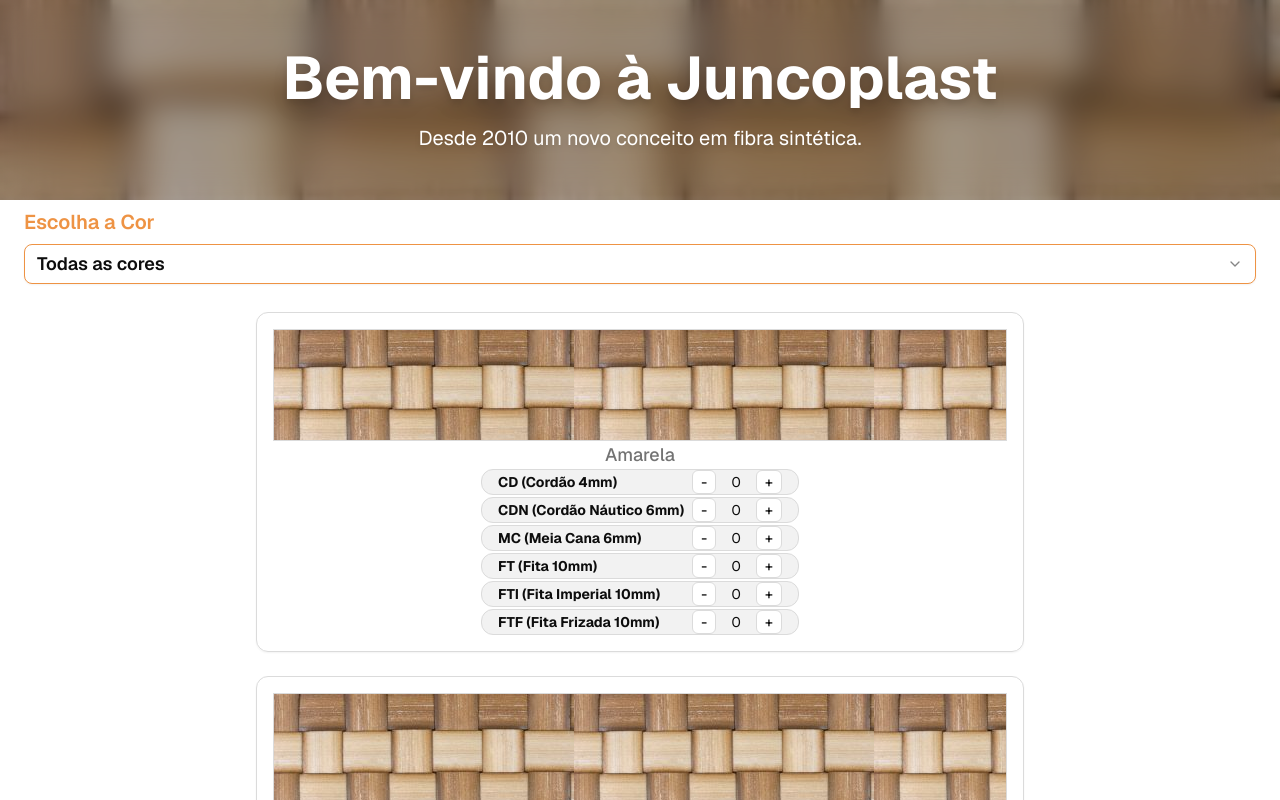
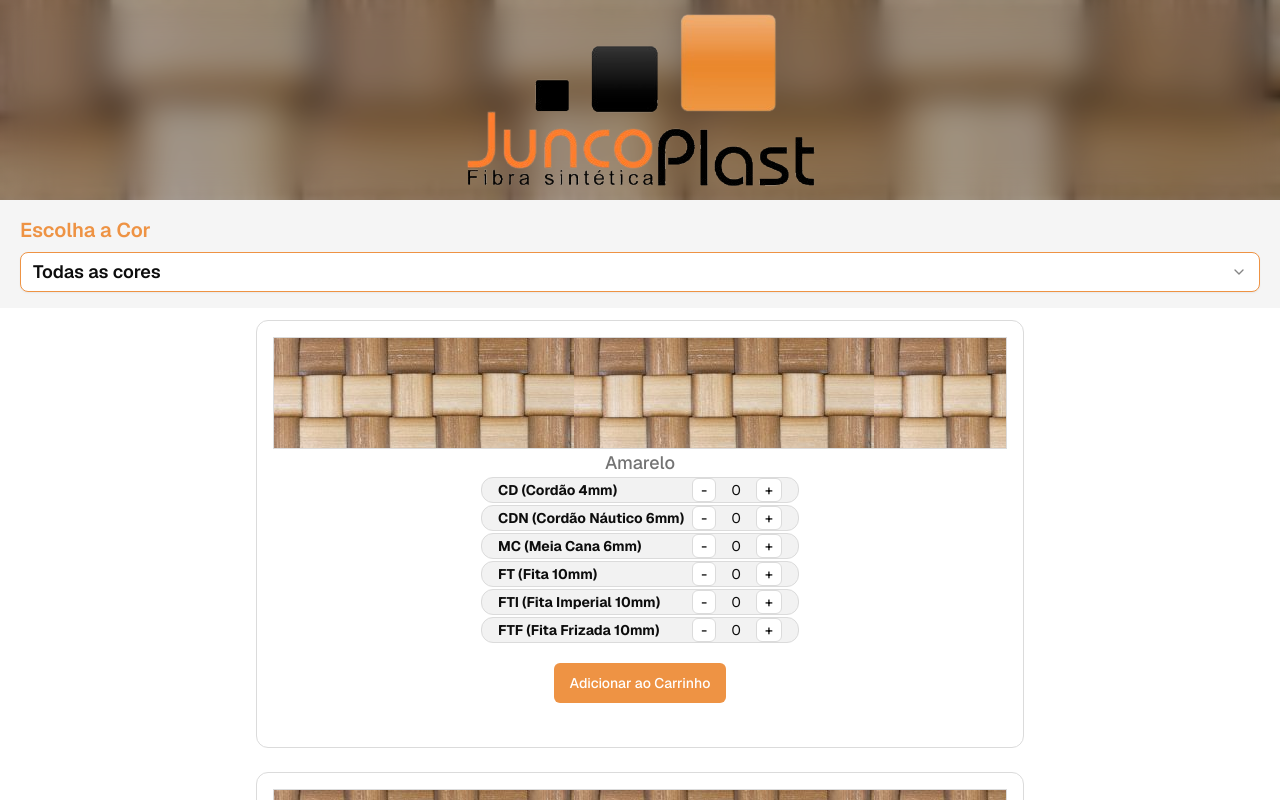
Before and after one commit to juncoplast/ecomerce, a Next.js app: page /produtos in a window 1280 px wide. Shown: the top 800 px of the page. Built offline with nearby package versions, Linux system fonts and the light colour scheme.

Commit message:
fix: collors and layout

```diff
--- a/app/produtos/page.tsx
+++ b/app/produtos/page.tsx
@@ -6,44 +6,57 @@
 import { Button } from "@/components/ui/button";
 import { Avatar, AvatarFallback, AvatarImage } from "@/components/ui/avatar";
 import GradientText from "@/components/GradientText/GradientText";
+import { CartProvider } from "@/context/CartContext";
+import FloatingCart from "@/components/FloatingCart";
 
 const colors = [
   "Todas as cores",
-  "Amarela",
+  "Amarelo",
   "Areia",
+  "Areia Mesclado",
   "Argila",
-  "Avelã env ",
+  "Avelã Envelhecido",
   "Azul BB",
   "Azul Marinho",
   "Azul Royal",
+  "Bege",
+  "Bege Mesclado",
   "Branco",
-  "Chocolate ",
+  "Branco Mesclado",
+  "Camurça",
+  "Capuccino",
+  "Capuccino Tropical",
+  "Caramelo",
+  "Carvalho",
+  "Cedro",
+  "Cerejeira Tropical",
+  "Chocolate",
+  "Chocolate Mesclado",
   "Cinza",
-  "Capuccino tropical ",
-  "Caramelo ",
-  "Cerejeira tropical",
-  "Carvalho ",
-  "Capuccino ",
-  "Camurça ",
-  "Gráfite ",
-  "Laranja ",
-  "Marfim ",
+  "Cinza Tropical",
+  "Grafite",
+  "Laranja",
   "Madeira",
+  "Marfim",
+  "Palha",
+  "Palha Tropical",
+  "Pinus",
   "Preto",
-  "Palha",
-  "Palha tropical ",
-  "Rosa bb",
-  "Rosa pink ",
-  "Roxo ",
-  "Tabaco tropical ",
+  "Preto Mesclado",
+  "Rosa BB",
+  "Rosa Pink",
+  "Roxo",
   "Tabaco",
-  "Terracota ",
-  "Verde bb",
-  "Verde musgo ",
-  "Verde bambu ",
-  "Verde limão ",
-  "Verde Tiffany",
+  "Tabaco Tropical",
+  "Terracota",
+  "Tiffany",
+  "Verde Bambu",
+  "Verde BB",
+  "Verde Limão",
+  "Verde Musgo",
+  "Vermelho"
 ];
+
 
 const types = [
   "CD (Cordão 4mm)",
@@ -87,12 +100,15 @@
     setCart((prev) => [...prev, ...items]);
     setQuantities({});
     setSelectedColor("Todas as cores");
+    // window.scrollTo({ top: document.body.scrollHeight, behavior: 'smooth' }); // rola suavemente até o final da página
   };
 
   const handleClearCart = () => {
     setCart([]);
     setSelectedColor("Todas as cores");
+    window.scrollTo({ top: 0, behavior: 'smooth' }); // sobe suavemente até o topo
   };
+
   const handleCheckout = () => {
     const today = new Date().toLocaleDateString("pt-BR"); // pega a data no formato dd/mm/yyyy
 
@@ -114,8 +130,10 @@
   };
 
   return (
+    <CartProvider>
       <main className="mt-[25vh] flex-1 flex flex-col w-full gap-7">
-      <div className="px-5 mt-2">
+        {/* este trecho é fixo */}
+        <div className="fixed top-[25vh] left-0 w-full z-50 bg-secondary px-5 py-4">
           <ColorSelector
             colors={colors}
             selectedColor={selectedColor}
@@ -123,15 +141,16 @@
           />
         </div>
 
+
         {selectedColor && (
-        <div className="flex flex-col gap-6 items-center">
+          <div className="flex flex-col gap-6 mt-[15vh] items-center">
             {selectedColor === "Todas as cores" ? (
               colors
                 .filter((color) => color !== "Todas as cores")
                 .map((color) => (
                   <div
                     key={color}
-                  className="flex flex-col items-center border max-w-screen-md p-4 rounded-xl shadow-sm w-full"
+                    className="flex flex-col items-center border max-w-screen-md p-4 rounded-xl w-full"
                   >
                     <TypeSelector
                       color={color}
@@ -142,25 +161,26 @@
                         handleQuantityChange(`${color}__${type}`, delta)
                       }
                     />
+                    <Button className="self-center mt-5 mb-7" onClick={handleAddToCart}>
+                      Adicionar ao Carrinho
+                    </Button>
                   </div>
                 ))
             ) : (
-            <div className="flex flex-col items-center border max-w-screen-md p-4 rounded-xl shadow-sm w-full">
+              <div className="flex flex-col items-center border max-w-screen-md p-4 rounded-xl w-full">
                 <TypeSelector
                   color={selectedColor}
                   types={types}
                   quantities={quantities}
                   onChange={handleQuantityChange}
                 />
-            </div>
-          )}
-
-          <Button className="self-end" onClick={handleAddToCart}>
+                <Button className="self-center mt-5 mb-7" onClick={handleAddToCart}>
                   Adicionar ao Carrinho
                 </Button>
               </div>
             )}
-
+          </div>
+        )}
         {cart.length > 0 && (
           <section className="flex flex-col gap-4 border-t pt-6">
             <h3 className="text-xl font-semibold text-primary">Carrinho</h3>
@@ -175,16 +195,17 @@
                 <span className="text-sm">({item.color})</span>
               </div>
             ))}
-          <div className="flex justify-end gap-2 mt-4">
+            <div className="flex justify-between px-5 gap-2 mt-4">
               <Button variant="outline" onClick={handleClearCart}>
                 Limpar Carrinho
               </Button>
               <Button onClick={handleCheckout}>
-              Finalizar Pedido via WhatsApp
+                Enviar Orçamento
               </Button>
             </div>
           </section>
         )}
       </main>
+    </CartProvider>
   );
 }
--- /dev/null
+++ b/components/FloatingCart.tsx
@@ -0,0 +1,70 @@
+// components/FloatingCart.tsx
+"use client";
+
+import { useState } from "react";
+import { useCart } from "@/context/CartContext";
+import { Button } from "./ui/button";
+import { ShoppingCart } from "lucide-react";
+
+export default function FloatingCart() {
+    const { cart, clearCart } = useCart();
+    const [open, setOpen] = useState(false);
+
+    const handleCheckout = () => {
+        const today = new Date().toLocaleDateString("pt-BR");
+
+        const message = [
+            "🛒 *Orçamento*",
+            `📅 *Data:* ${today}`,
+            "",
+            ...cart.map(
+                (item) => `✅ *${item.quantity}x* ${item.type} - _${item.color}_`
+            ),
+            "",
+            "📦 Aguardando confirmação!",
+        ].join("\n");
+
+        const encodedMessage = encodeURIComponent(message);
+        const phoneNumber = "5585989569856";
+        window.open(`https://wa.me/${phoneNumber}?text=${encodedMessage}`, "_blank");
+    };
+
+    return (
+        <div className="fixed bottom-6 right-6 z-50">
+            <Button
+                onClick={() => setOpen((prev) => !prev)}
+                className="rounded-full p-3 shadow-lg"
+            >
+                <ShoppingCart className="w-5 h-5" />
+                <span className="ml-2">{cart.length}</span>
+            </Button>
+
+            {open && (
+                <div className="mt-3 w-80 bg-white shadow-xl border rounded-lg p-4 space-y-3">
+                    <h4 className="font-semibold text-lg">Carrinho</h4>
+                    {cart.length === 0 ? (
+                        <p className="text-sm text-gray-500">Nenhum item adicionado.</p>
+                    ) : (
+                        <>
+                            <div className="max-h-60 overflow-y-auto space-y-2">
+                                {cart.map((item, idx) => (
+                                    <div
+                                        key={idx}
+                                        className="flex justify-between items-center text-sm border-b pb-1"
+                                    >
+                                        <span>{item.quantity}x {item.type}</span>
+                                        <span>({item.color})</span>
+                                    </div>
+                                ))}
+                            </div>
+                            <div className="flex justify-end gap-2">
+                                <Button variant="outline" onClick={clearCart}>Limpar</Button>
+                                <Button onClick={handleCheckout}>Finalizar</Button>
+                            </div>
+                        </>
+                    )}
+                </div>
+            )}
+        </div>
+    );
+}
--- a/components/Hero.tsx
+++ b/components/Hero.tsx
@@ -1,4 +1,6 @@
 "use client";
+
+import Image from "next/image";
 
 export default function Hero() {
   return (
@@ -7,13 +9,18 @@
       style={{ backgroundImage: "url(/PINUS-ESTONADO-300x240.jpg)" }}
     >
       <div className="absolute inset-0 bg-black/30 backdrop-blur-lg" />
-      <div className="relative z-10 flex flex-col items-center justify-center h-full text-center text-white px-4">
-        <h1 className="text-4xl md:text-6xl font-bold drop-shadow-lg">
-          Bem-vindo à Juncoplast
-        </h1>
-        <p className="text-lg md:text-xl mt-4 max-w-2xl drop-shadow-md">
-          Desde 2010 um novo conceito em fibra sintética.
-        </p>
+      <div className="relative z-10 flex flex-row items-center justify-center h-full text-center text-white px-4">
+        {/* Imagem responsiva */}
+        <div className="w-[700px] sm:w-[120px] md:w-[160px] lg:w-[500px]">
+          <Image
+            src="/logo2.png"
+            alt="Logo JuncoPlast"
+            width={500}
+            height={500}
+            className="w-full h-auto object-contain"
+            priority
+          />
+        </div>
       </div>
     </section>
   );
--- /dev/null
+++ b/context/CartContext.tsx
@@ -0,0 +1,43 @@
+// context/CartContext.tsx
+"use client";
+
+import { createContext, useContext, useState, ReactNode } from "react";
+
+type CartItem = {
+    color: string;
+    type: string;
+    quantity: number;
+};
+
+type CartContextType = {
+    cart: CartItem[];
+    addItem: (item: CartItem) => void;
+    clearCart: () => void;
+};
+
+const CartContext = createContext<CartContextType | undefined>(undefined);
+
+export function useCart() {
+    const context = useContext(CartContext);
+    if (!context) throw new Error("useCart deve ser usado dentro de CartProvider");
+    return context;
+}
+
+export function CartProvider({ children }: { children: ReactNode }) {
+    const [cart, setCart] = useState<CartItem[]>([]);
+
+    const addItem = (item: CartItem) => {
+        setCart((prev) => [...prev, item]);
+    };
+
+    const clearCart = () => {
+        setCart([]);
+        window.scrollTo({ top: 0, behavior: "smooth" });
+    };
+
+    return (
+        <CartContext.Provider value={{ cart, addItem, clearCart }}>
+            {children}
+        </CartContext.Provider>
+    );
+}
```
Also changed, not shown: public/logo2.png (added). Lines whose indentation alone changed are shown as unchanged.
